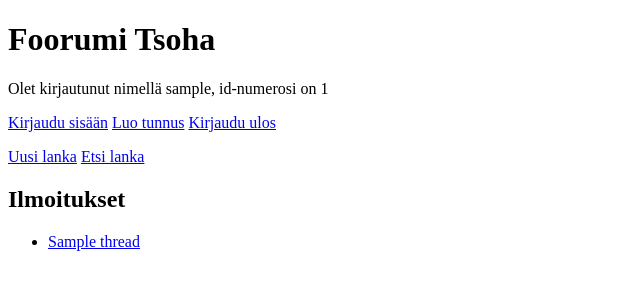
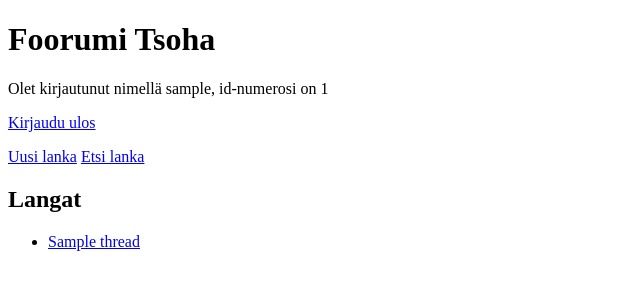
Before and after one commit to Mersikka/tsoha-forum, a Flask app: template templates/index.html in a window 1280 px wide. Shown: the top 300 px of the page, without its empty margins (0-640 px from the left). Run offline with Flask 3, Linux system fonts and the light colour scheme; the visitor is signed in with stand-in values (Sample User, id 1); the template is opened without the code that fills it: most values are stand-ins (such as "Sample title", 1, 10 or a date in 2020).

Commit message:
Show only relevant links

```diff
--- a/templates/index.html
+++ b/templates/index.html
@@ -11,20 +11,25 @@
   <p>
     Olet kirjautunut nimellä {{ session.username }}, id-numerosi on {{ session.user_id }}
   </p>
-  {% endif %}
 
   <p>
-    <a href="/login">Kirjaudu sisään</a>
-    <a href="/register">Luo tunnus</a>
     <a href="/logout">Kirjaudu ulos</a>
   </p>
-
   <p>
     <a href="/new_thread">Uusi lanka</a>
     <a href="/find_thread">Etsi lanka</a>
   </p>
+  {% else %}
+  <p>
+    <a href="/login">Kirjaudu sisään</a>
+    <a href="/register">Luo tunnus</a>
+  </p>
 
-  <h2>Ilmoitukset</h2>
+  <p>
+    <a href="/find_thread">Etsi lanka</a>
+  </p>
+  {% endif %}
+  <h2>Langat</h2>
   <ul>
     {% for thread in threads %}
     <li><a href="/threads/{{  thread.id  }}">{{ thread.title }}</a></li>
```
